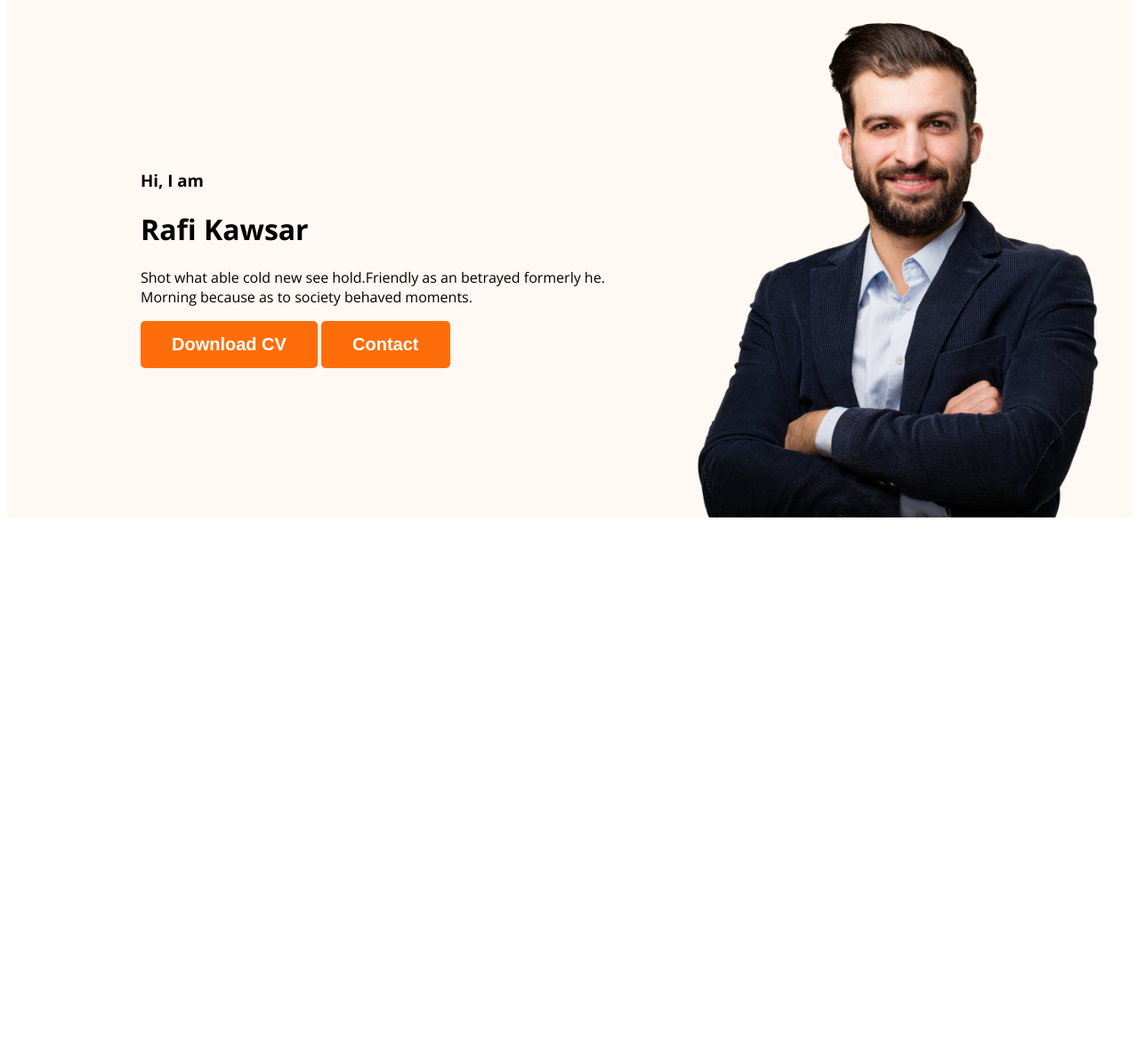
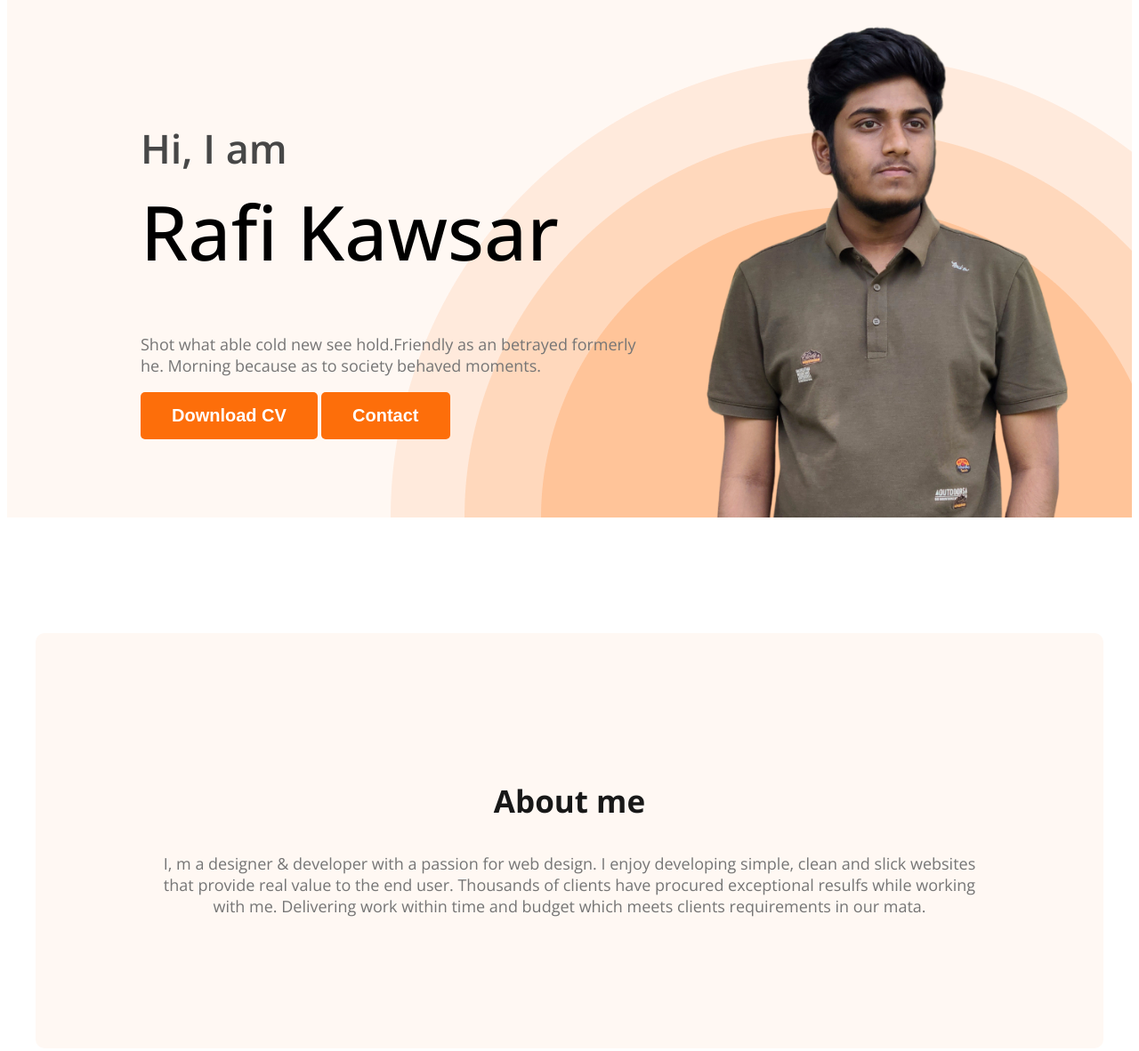
Before and after one commit to KawsarAhammedR5/developer-portfolio-2024, a plain HTML site: page index.html in a window 1280 px wide. Shown: the part 186-1368 px from the top of the page at 89% size. Before the commit the page ends 800 px from the top, so only its background shows below. Drawn offline with nearby package versions, Linux system fonts and the light colour scheme.

Commit message:
adout add

```diff
--- a/index.html
+++ b/index.html
@@ -20,18 +20,21 @@
             </ul>
         </nav>
         <div class="banner">
-            <div>
+            <div class="banner-content">
                 <h3 class="banner-greeting">Hi, I  am</h3>
-                <h1>Rafi Kawsar</h1>
-                <p>Shot what able cold new see hold.Friendly as an betrayed formerly he. Morning because as to society behaved moments.</p>
+                <h1 class="banner-title">Rafi Kawsar</h1>
+                <p class="banner-descripition">Shot what able cold new see hold.Friendly as an betrayed formerly he. Morning because as to society behaved moments.</p>
                 <button class="button-primary">Download CV</button>
                 <button class="button-primary">Contact</button>
             </div>
-            <img class="profile-picture" src="images/hardy.png" alt="">
+            <img class="profile-picture" src="images/Rafi.png" alt="">
         </div>
     </header>
     <main>
-
+        <section class="about">
+            <h3 class="section-title">About me</h3>
+            <p class="section-description">I, m a designer & developer with a passion for web design. I enjoy developing simple, clean and slick websites that provide real value to the end user. Thousands of clients have procured exceptional resulfs while working with me. Delivering work within time and budget which meets clients requirements in our mata.</p>
+        </section>
     </main>
     <footer>
 
--- a/styles/portfolio.css
+++ b/styles/portfolio.css
@@ -15,6 +15,18 @@ body{
     font-weight: 700;
     padding: 15px 35px;
 }
+.section-title{
+    color: #181818;
+    text-align: center;
+    font-size: 35px;
+    font-weight: 700;
+}
+.section-description{
+    color: #757575;
+    text-align: center;
+    font-size: 18px;
+    font-weight: 400;
+}
 /* nav related style */
 nav{
     display: flex;
@@ -23,7 +35,7 @@ nav{
     margin: 0 200px;
 }
 .nav-title{
-    color: var(--Dark-01, #181818);
+    color: #181818;
     font-size: 45px;
     font-weight: 800;
 }
@@ -45,15 +57,50 @@ nav a{
 /* header related style */
 .header{
     background: #FFF8F3;
+    background-image: url(../images/header_bg.png);
+    background-repeat: no-repeat;
+    background-position: bottom right;
 }
 .banner{
     padding: 30px 30px 0px 150px;
     display: flex;
     align-items: center;
+    justify-content: space-between;
+}
+.banner-content{
+    max-width: 500px;
 }
 .banner-greeting{
-
+    color: #474747;
+    font-size: 45px;
+    font-weight: 600;
+    margin-bottom: 0;
+}
+.banner-title{
+    font-size: 85px;
+    font-weight: 500;
+    margin-top: 5px;
+    margin-right: 0;
+}
+.banner-descripition{
+    margin-top: 20px;
+    color:  #757575;
+    font-size: 18px;
+    font-weight: 400;
+    width: 585px;
 }
 .profile-picture{
     width: 500px;
 }
+/* main section style */
+main{
+    max-width: 1200px;
+    margin: 0 auto;
+}
+/* about section style */
+.about{
+    padding: 130px;
+    margin: 130px 0px;
+    border-radius: 10px;
+    background: #FFF8F3;
+}
```
Also changed, not shown: images/Rafi.png (added).
